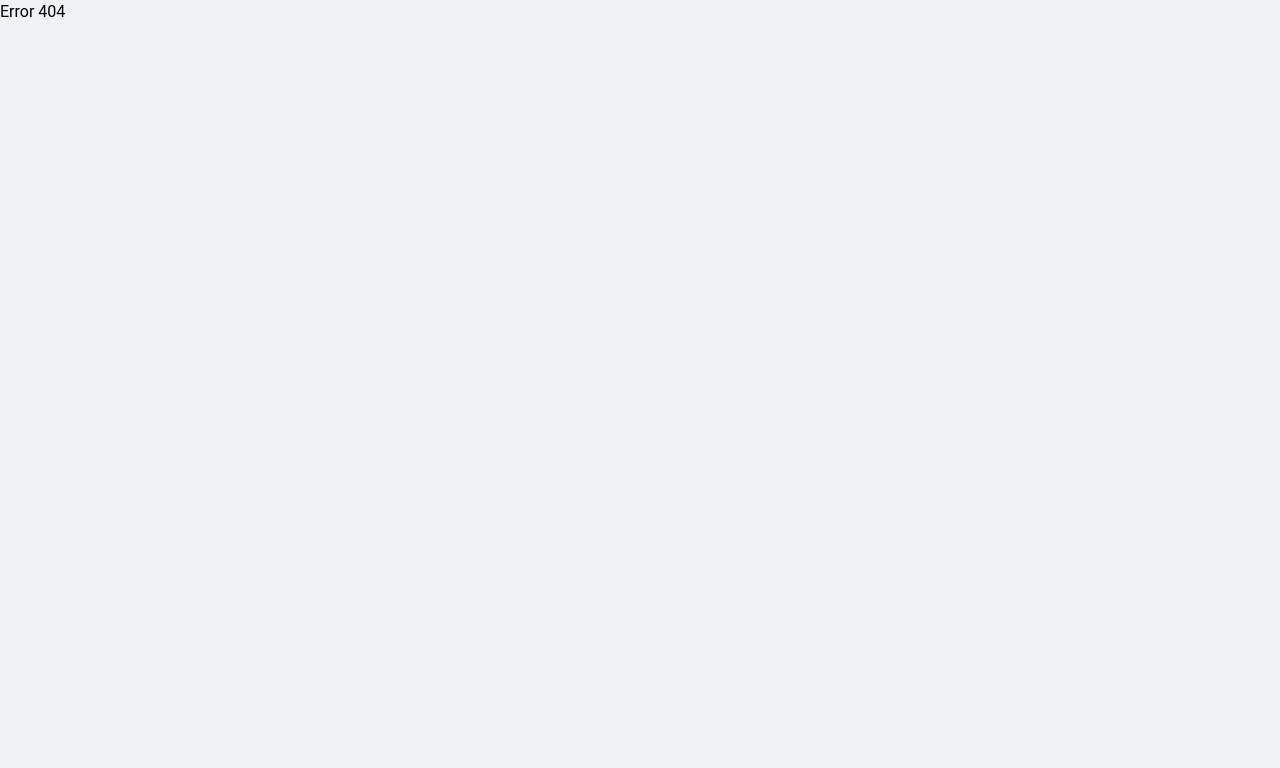
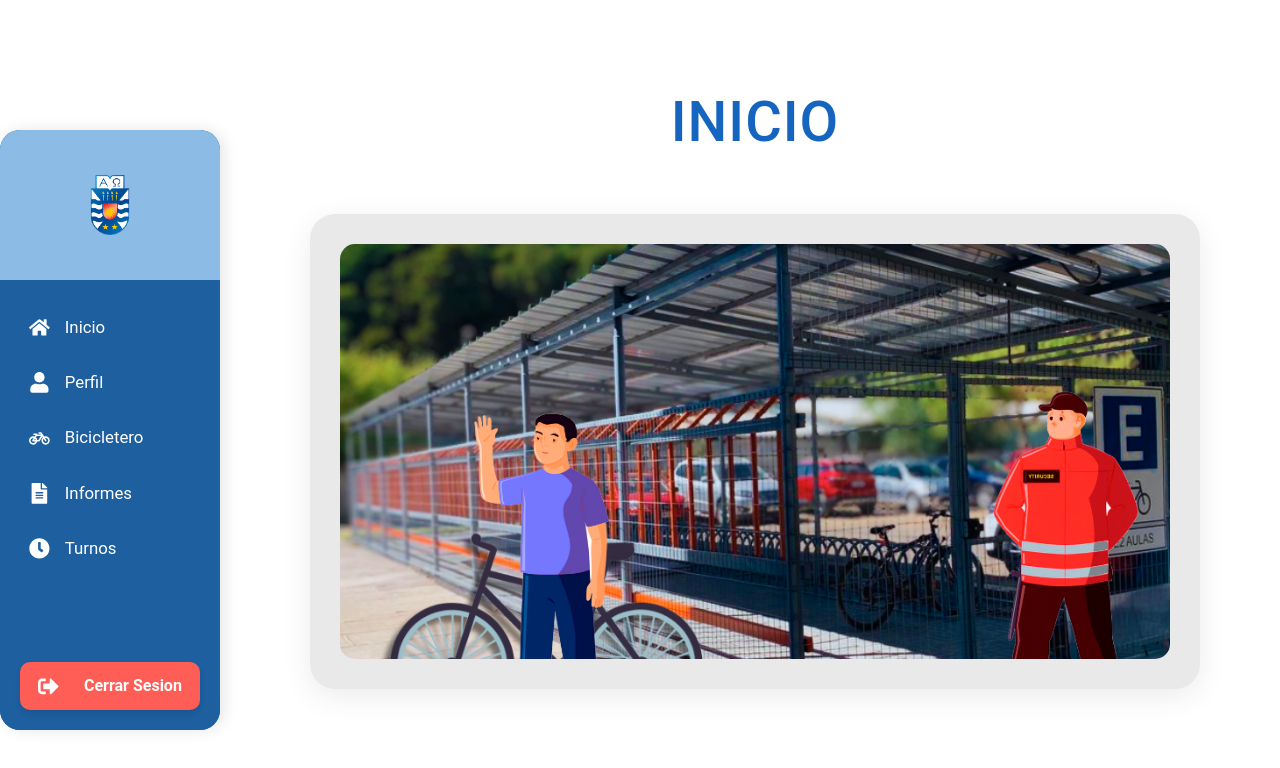
Before and after one commit to VictoRvs23/Proyecto-Ingenieria-de-Software, a React (Vite) app in the folder frontend/: page /home in a window 1280 px wide. Before the commit this address had no page. Shown: the top 768 px of the page. Built offline with nearby package versions, Linux system fonts and the light colour scheme; no server answers.

Commit message:
Funcion cerrar sesion, Mejora visual en Inicio

```diff
--- a/frontend/src/main.jsx
+++ b/frontend/src/main.jsx
@@ -1,15 +1,28 @@
 import React from 'react';
 import ReactDOM from 'react-dom/client';
-import { createBrowserRouter, RouterProvider } from 'react-router-dom';
+import { createBrowserRouter, RouterProvider, Navigate } from 'react-router-dom';
 import Root from './pages/Root';
 import Home from './pages/Home';
+import Login from './pages/Login';
+import Register from './pages/Register';
 import Bicicletero from './pages/Bicicletero';
 
 const router = createBrowserRouter([
   {
     path: "/",
+    element: <Navigate to="/login" replace />,
+  },
+  {
+    path: "/login",
+    element: <Login />,
+  },
+  {
+    path: "/register",
+    element: <Register />,
+  },
+  {
+    path: "/home",
     element: <Root />,
-    errorElement: <div>Error 404</div>,
     children: [
       {
         index: true,
@@ -21,10 +34,6 @@ const router = createBrowserRouter([
       },
     ],
   },
-  {
-      path: "/login",
-      element: <div>Aquí va tu Login</div>
-  }
 ]);
 
 ReactDOM.createRoot(document.getElementById('root')).render(
--- a/frontend/src/pages/Sidebar.jsx
+++ b/frontend/src/pages/Sidebar.jsx
@@ -1,15 +1,23 @@
 import React from 'react';
-import "@styles/sidebar.css";
+import '../styles/sidebar.css';
 import { FaHome, FaUser, FaBicycle, FaFileAlt, FaClock, FaSignOutAlt } from 'react-icons/fa';
+import { useNavigate } from 'react-router-dom';
 
 const Sidebar = () => {
+  const navigate = useNavigate();
+  const handleLogout = () => {
+    console.log("Cerrando sesión...");
+    navigate('/login');
+  };
+
   return (
     <div className="sidebar">
       <div className="sidebar-header">
-        <img src="/logoubb.png" alt="Logo UBB" className="sidebar-logo" />
+        <img src="/logoubb.png" alt="Logo" className="sidebar-logo" />
       </div>
+
       <nav className="sidebar-menu">
-        <a href="#inicio" className="menu-item active">
+        <a href="#inicio" className="menu-item">
           <FaHome className="icon" /> Inicio
         </a>
         <a href="#perfil" className="menu-item">
@@ -25,8 +33,9 @@ const Sidebar = () => {
           <FaClock className="icon" /> Turnos
         </a>
       </nav>
+
       <div className="sidebar-footer">
-        <button className="logout-button">
+        <button className="logout-button" onClick={handleLogout}>
           <FaSignOutAlt className="icon" /> Cerrar Sesion
         </button>
       </div>
--- a/frontend/src/styles/sidebar.css
+++ b/frontend/src/styles/sidebar.css
@@ -1,28 +1,36 @@
 .sidebar {
-  width: 100px;
-  height: 0vh;
+  width: 220px;
+  height: calc(80vh - 40px);
   background-color: #1e5fa0;
   display: flex;
   flex-direction: column;
   color: white;
   font-family: 'Roboto', sans-serif;
   position: fixed;
-  left: 0;
-  top: 0;
-  box-shadow: 2px 0 10px rgba(0,0,0,0.1);
+  top: 130px;
+  left: 0px;
+  z-index: 1000;
+  box-shadow: 4px 0 15px rgba(0,0,0,0.1);
+  border-radius: 20px;
+  overflow: hidden;
 }
 
 .sidebar-header {
   background-color: #8cbce6;
-  height: 100px;
+  height: 150px;
   display: flex;
   justify-content: center;
   align-items: center;
 }
 
 .sidebar-logo {
-  width: 300px;
-  height: 300px;
+  width: 120px;
+  height: auto;
+  transition: transform 0.3s ease;
+}
+
+.sidebar-logo:hover {
+  transform: scale(1.05);
 }
 
 .sidebar-menu {
@@ -38,12 +46,15 @@
   padding: 15px 25px;
   color: white;
   text-decoration: none;
-  font-size: 1.1rem;
-  transition: background 0.3s;
+  font-size: 1.05rem;
+  transition: all 0.3s;
+  border-left: 4px solid transparent;
 }
 
 .menu-item:hover {
   background-color: #164a82;
+  border-left: 4px solid #fff;
+  padding-left: 30px;
 }
 
 .icon {
@@ -51,9 +62,9 @@
   font-size: 1.3rem;
 }
 
-.menu-item.active {
-  background-color: #164a82;
-  border-left: 4px solid #fff;
+.menu-item .icon {
+  margin-right: 15px;
+  font-size: 1.3rem;
 }
 
 .sidebar-footer {
@@ -67,7 +78,7 @@
   border: none;
   width: 100%;
   padding: 12px;
-  border-radius: 5px;
+  border-radius: 10px;
   font-size: 1rem;
   cursor: pointer;
   display: flex;
@@ -75,9 +86,12 @@
   justify-content: center;
   gap: 10px;
   font-weight: bold;
-  transition: background 0.3s;
+  transition: all 0.3s;
+  box-shadow: 0 4px 6px rgba(0,0,0,0.1);
 }
 
 .logout-button:hover {
   background-color: #e04b44;
+  transform: translateY(-2px);
+  box-shadow: 0 6px 8px rgba(0,0,0,0.15);
 }
--- a/frontend/src/styles/styles.css
+++ b/frontend/src/styles/styles.css
@@ -12,7 +12,7 @@ body {
   font-family:'Roboto', sans-serif;
   -webkit-font-smoothing: antialiased;
   -moz-osx-font-smoothing: grayscale;
-  background-color: #f0f2f5;
+  background-color: #ffffff;
   min-height: 100vh;
 }
 
@@ -20,158 +20,106 @@ body {
   display: flex;
   width: 100%;
   min-height: 100vh;
-  padding: 20px;
 }
 
 .content-area {
   margin-left: 230px;
-  width: calc(100% - 240px);
-  background-color: #fff;
-  padding: 60px;
+  width: calc(100% - 230px);
+  padding: 80px;
   display: flex;
   justify-content: center;
-  border-radius: 20px;
-  box-shadow: 0 4px 12px rgba(0,0,0,0.05);
-}
-
-.sidebar {
-  width: 220px;
-  height: calc(80vh - 40px);
-  background-color: #1e5fa0;
-  display: flex;
-  flex-direction: column;
-  color: white;
-  position: fixed;
-  top: 120px;
-  z-index: 1000;
-  box-shadow: 4px 0 15px rgba(0,0,0,0.1);
-  border-radius: 20px;
-  overflow: hidden;
-}
-
-.sidebar-header {
-  background-color: #8cbce6;
-  height: 150px;
-  display: flex;
-  justify-content: center;
-  align-items: center;
-}
-
-.sidebar-logo {
-  width: 120px;
-  height: auto;
-  transition: transform 0.3s ease;
-}
-
-.sidebar-logo:hover {
-  transform: scale(1.05);
-}
-
-.sidebar-menu {
-  flex-grow: 1;
-  display: flex;
-  flex-direction: column;
-  padding-top: 20px;
-}
-
-.menu-item {
-  display: flex;
-  align-items: center;
-  padding: 15px 25px;
-  color: white;
-  text-decoration: none;
-  font-size: 1.05rem;
-  transition: all 0.3s;
-  border-left: 4px solid transparent;
-}
-
-.menu-item:hover {
-  background-color: #164a82;
-  border-left: 4px solid #fff;
-  padding-left: 30px;
-}
-
-.menu-item .icon {
-  margin-right: 15px;
-  font-size: 1.3rem;
-}
-
-.sidebar-footer {
-  padding: 20px;
-  background-color: #1e5fa0;
-}
-
-.logout-button {
-  background-color: #ff5e57;
-  color: white;
-  border: none;
-  width: 100%;
-  padding: 12px;
-  border-radius: 10px;
-  font-size: 1rem;
-  cursor: pointer;
-  display: flex;
-  align-items: center;
-  justify-content: center;
-  gap: 10px;
-  font-weight: bold;
-  transition: all 0.3s;
-  box-shadow: 0 4px 6px rgba(0,0,0,0.1);
-}
-
-.logout-button:hover {
-  background-color: #e04b44;
-  transform: translateY(-2px);
-  box-shadow: 0 6px 8px rgba(0,0,0,0.15);
+  align-items: flex-start;
+  background-color: transparent;
+  box-shadow: none;
 }
 
 .home-container {
   display: flex;
   flex-direction: column;
   align-items: center;
-  justify-content: flex-start;
   width: 100%;
-  padding-top: 30px;
+  max-width: 1100px;
 }
 
 .home-title {
   font-family: 'Roboto', sans-serif;
   color: #1565C0;
-  font-size: 3rem;
-  font-weight: 700;
+  font-size: 3.5rem;
+  font-weight: 500;
+  margin-bottom: 50px;
   text-transform: uppercase;
-  letter-spacing: 1.5px;
+  letter-spacing: 1px;
 }
 
 .home-banner-card {
-  background-color: #f8f9fa;
+  background-color: #e9e9e9;
   padding: 30px;
-  border-radius: 30px;
-  box-shadow: 0 10px 30px rgba(0, 0, 0, 0.08);
+  border-radius: 25px;
+  box-shadow: 0 8px 30px rgba(0, 0, 0, 0.08);
   width: 100%;
-  max-width: 1200px;
+  max-width: 1100px;
   display: flex;
   justify-content: center;
   align-items: center;
-  transition: transform 0.3s ease, box-shadow 0.3s ease;
-}
-
-.home-banner-card:hover {
-  transform: translateY(-5px);
-  box-shadow: 0 15px 35px rgba(0, 0, 0, 0.12);
 }
 
 .home-image {
   width: 100%;
   height: auto;
-  border-radius: 20px;
+  border-radius: 15px;
   display: block;
 }
 
-.profile-button { padding: 12px 30px; background: #667eea; color: white; border: none; border-radius: 5px; font-size: 1rem; font-weight: 600; cursor: pointer; transition: background 0.3s; }
-.profile-button:hover { background: #5568d3; }
-.profile-data { margin-top: 30px; padding: 20px; background: #f7f7f7; border-radius: 8px; text-align: left; }
-.error-container { background: white; padding: 60px 40px; border-radius: 10px; box-shadow: 0 4px 6px rgba(0, 0, 0, 0.1); text-align: center; max-width: 600px; margin: 100px auto; }
-.error-container h1 { font-size: 6rem; color: #667eea; margin-bottom: 20px; }
-.error-container p { color: #666; margin-bottom: 30px; }
-.btn-home { display: inline-block; padding: 12px 30px; background: #667eea; color: white; text-decoration: none; border-radius: 5px; transition: background 0.3s; }
+.profile-button {
+  padding: 12px 30px;
+  background: #667eea;
+  color: white;
+  border: none;
+  border-radius: 5px;
+  font-size: 1rem;
+  font-weight: 600;
+  cursor: pointer;
+  transition: background 0.3s;
+}
+.profile-button:hover {
+  background: #5568d3;
+}
+
+.profile-data {
+  margin-top: 30px;
+  padding: 20px;
+  background: #f7f7f7;
+  border-radius: 8px;
+  text-align: left;
+}
+
+.error-container {
+  background: white;
+  padding: 60px 40px;
+  border-radius: 10px;
+  box-shadow: 0 4px 6px rgba(0, 0, 0, 0.1);
+  text-align: center;
+  max-width: 600px;
+  margin: 100px auto;
+}
+
+.error-container h1 {
+  font-size: 6rem;
+  color: #667eea;
+  margin-bottom: 20px;
+}
+
+.error-container p {
+  color: #666;
+  margin-bottom: 30px;
+}
+
+.btn-home {
+  display: inline-block;
+  padding: 12px 30px;
+  background: #667eea;
+  color: white;
+  text-decoration: none;
+  border-radius: 5px;
+  transition: background 0.3s;
+}
```
Also changed, not shown: frontend/public/inicioB.png.
